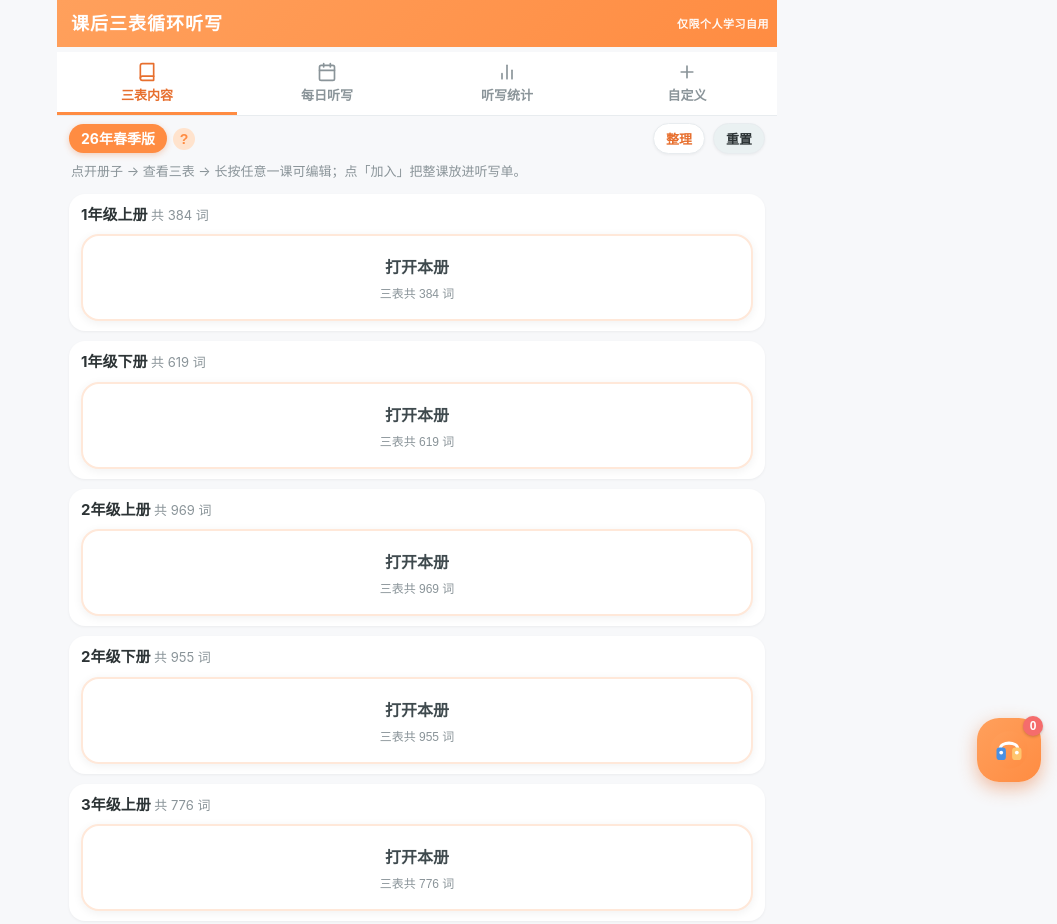
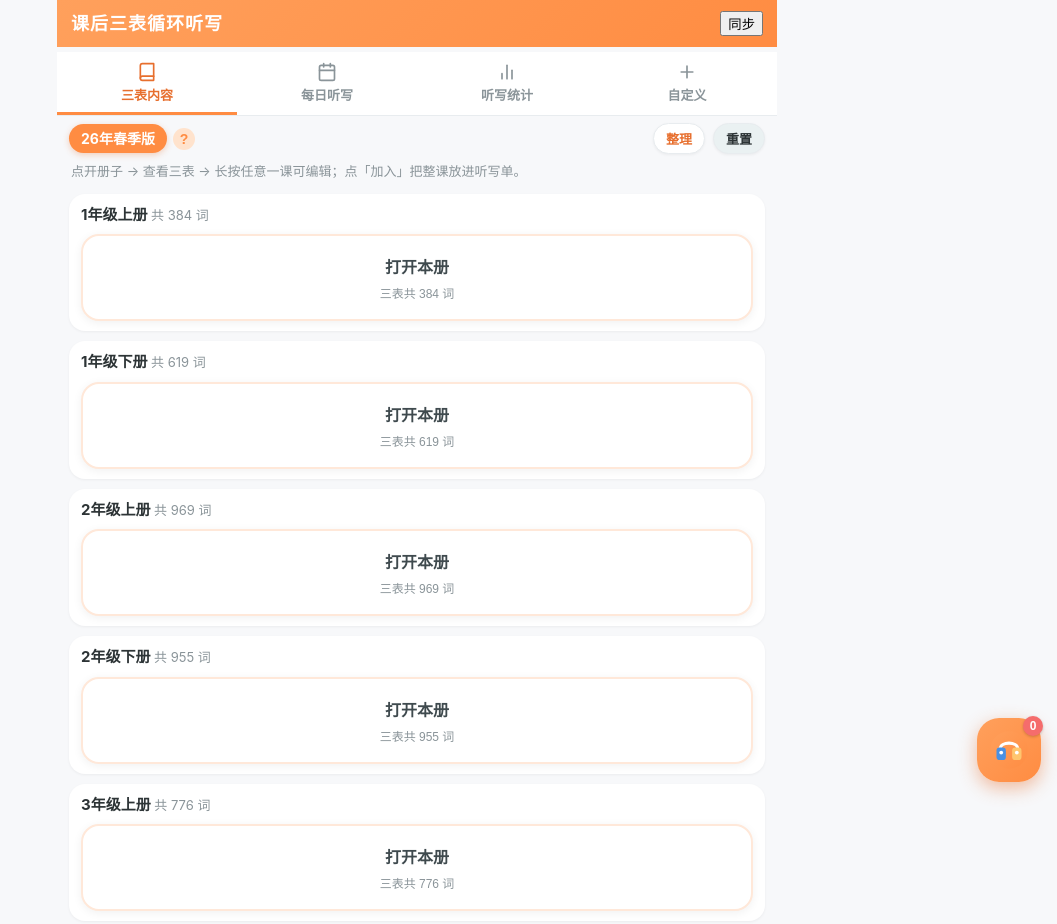
Before and after one commit to elvia7/dictation-app, a plain HTML site: page index.html in a window 1280 px wide. Shown: the top 924 px of the page, without its empty margins (223-1280 px from the left). Drawn offline with Linux system fonts and the light colour scheme.

Commit message:
feat: 顶栏同步按钮，记录经 GitHub 私有仓库双向同步

```diff
--- a/index.html
+++ b/index.html
@@ -14,7 +14,7 @@
 <div id="app">
   <header class="topbar">
     <div class="brand">课后三表循环听写</div>
-    <span class="byline">仅限个人学习自用</span>
+    <button id="syncBtn" class="sync-btn" aria-label="云同步">同步</button>
   </header>
   <nav class="tabs">
     <button class="tab active" data-tab="tables"><svg class="tab-ico" viewBox="0 0 24 24" fill="none" stroke="currentColor" stroke-width="2" stroke-linecap="round" stroke-linejoin="round"><path d="M4 19.5A2.5 2.5 0 0 1 6.5 17H20"/><path d="M6.5 2H20v20H6.5A2.5 2.5 0 0 1 4 19.5v-15A2.5 2.5 0 0 1 6.5 2z"/></svg><span>三表内容</span></button>
```
